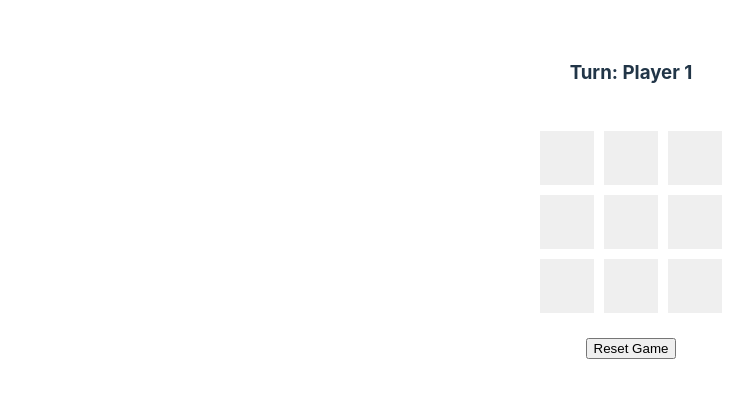
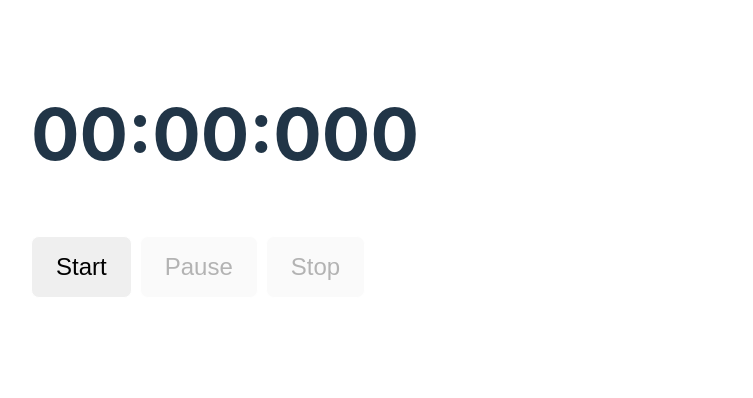
Before and after one commit to Chinmaykd21/react-practice-projects, a React (Vite) app: page / in a window 1280 px wide. Shown: the top 398 px of the page, without its empty margins (9-762 px from the left). Built offline with nearby package versions, Linux system fonts and the light colour scheme.

Commit message:
stopwatch

```diff
--- a/src/App.tsx
+++ b/src/App.tsx
@@ -1,10 +1,12 @@
 import "./App.css";
-import { TicTacToe } from "./tictactoe";
+import { StopWatch } from "./stopwatch";
+// import { TicTacToe } from "./tictactoe";
 
 function App() {
   return (
     <>
-      <TicTacToe />
+      {/* <TicTacToe /> */}
+      <StopWatch />
     </>
   );
 }
--- /dev/null
+++ b/src/stopwatch/index.css
@@ -0,0 +1,15 @@
+.buttons {
+  display: flex;
+  gap: 0.5rem;
+}
+
+.timer-title {
+  font-size: 4.5rem;
+}
+
+.timer-action-button {
+  font-size: 1.5rem;
+  border: 0.1rem solid white;
+  border-radius: 0.5rem;
+  padding: 1rem 1.5rem;
+}
--- /dev/null
+++ b/src/stopwatch/index.tsx
@@ -0,0 +1,67 @@
+import { useRef, useState } from "react";
+import "./index.css";
+
+export const StopWatch = () => {
+  const [time, setTime] = useState(0);
+  const [isRunning, setIsRunning] = useState<boolean>();
+  const intervalRef = useRef<number | undefined>(undefined);
+
+  const startTimer = () => {
+    setIsRunning(true);
+    intervalRef.current = setInterval(() => {
+      setTime((prevTime) => prevTime + 10); // update every 10 ms
+    }, 10);
+  };
+
+  const pauseTimer = () => {
+    if (isRunning) {
+      setIsRunning(false);
+      clearInterval(intervalRef.current);
+    }
+  };
+
+  const stopTimer = () => {
+    clearInterval(intervalRef.current);
+    setIsRunning(false);
+    setTime(0);
+  };
+
+  const formatTime = (time: number) => {
+    const ms = time % 1000;
+    const sec = Math.floor((time / 1000) % 60);
+    const min = Math.floor(time / 60000);
+
+    return `${String(min).padStart(2, "0")}:${String(sec).padStart(
+      2,
+      "0"
+    )}:${String(ms).padStart(3, "0")}`;
+  };
+  return (
+    <>
+      <h1 className="timer-title">{formatTime(time)}</h1>
+      <div className="buttons">
+        <button
+          className="timer-action-button"
+          onClick={startTimer}
+          disabled={isRunning}
+        >
+          Start
+        </button>
+        <button
+          className="timer-action-button"
+          onClick={pauseTimer}
+          disabled={!isRunning}
+        >
+          Pause
+        </button>
+        <button
+          className="timer-action-button"
+          onClick={stopTimer}
+          disabled={!isRunning}
+        >
+          Stop
+        </button>
+      </div>
+    </>
+  );
+};
```
